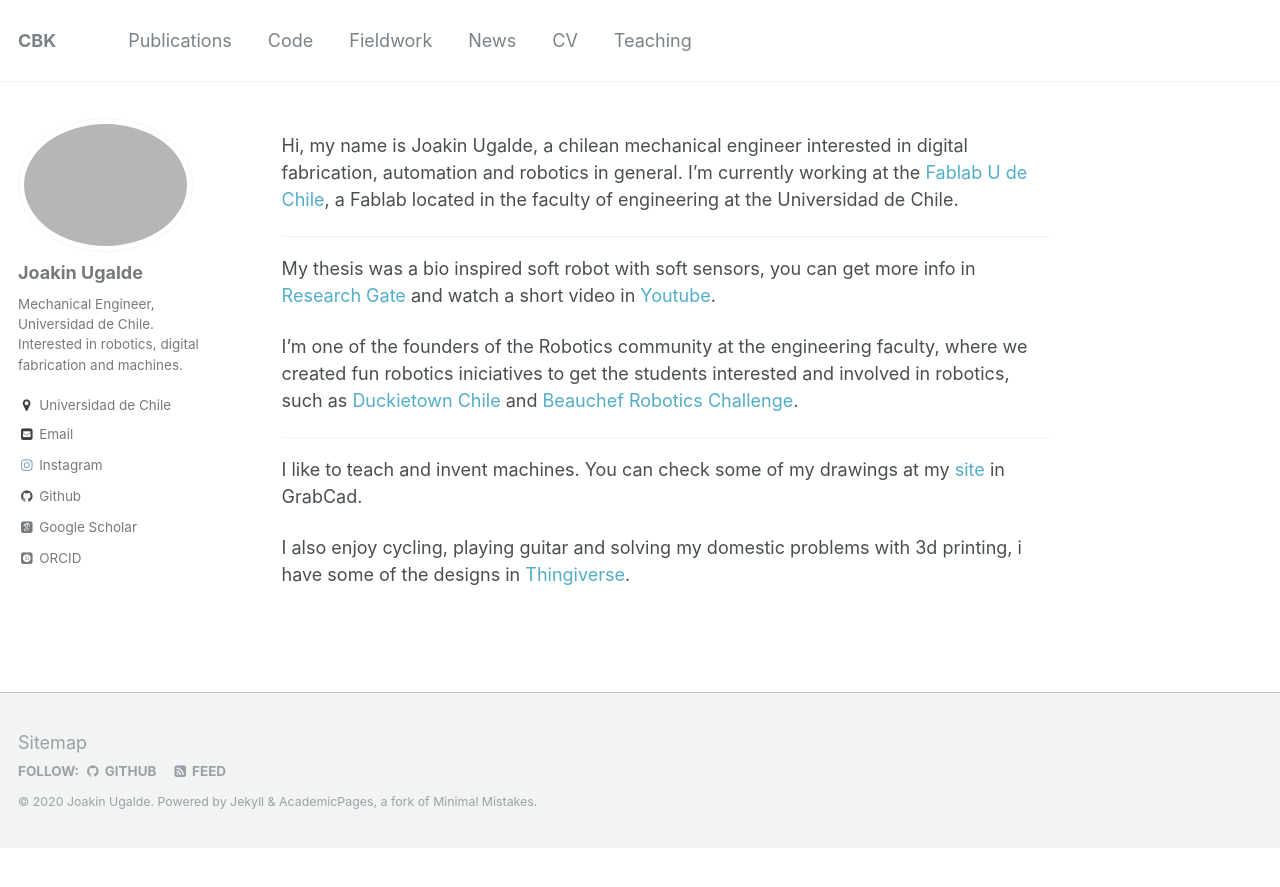
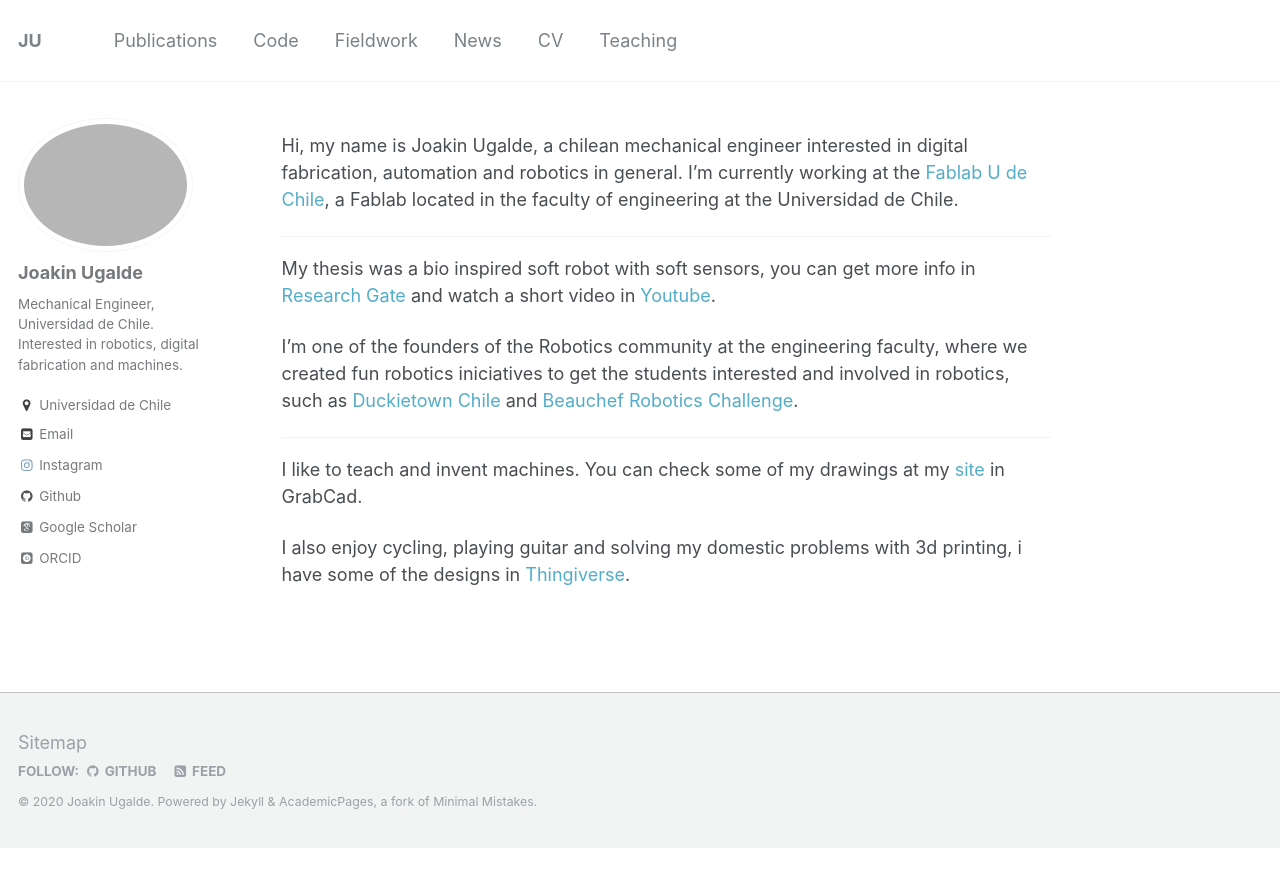
Before and after one commit to jkugalde/jkugalde.github.io, a Jekyll site: the page built from _pages/about.md, in a window 1280 px wide. Shown: the top 887 px of the page. Built offline with Jekyll 4.4.1, drawn with Linux system fonts in a browser that asks for light colours; some web fonts are replaced.

Commit message:
Initial commit

```diff
--- a/_config.yml
+++ b/_config.yml
@@ -7,7 +7,7 @@
 
 # Site Settings
 locale                   : "en-US"
-title                    : "CBK"
+title                    : "JU"
 title_separator          : "-"
 name                     : &name "Joakin Ugalde"
 description              : &description "Mechanical engineer, maker"
```
